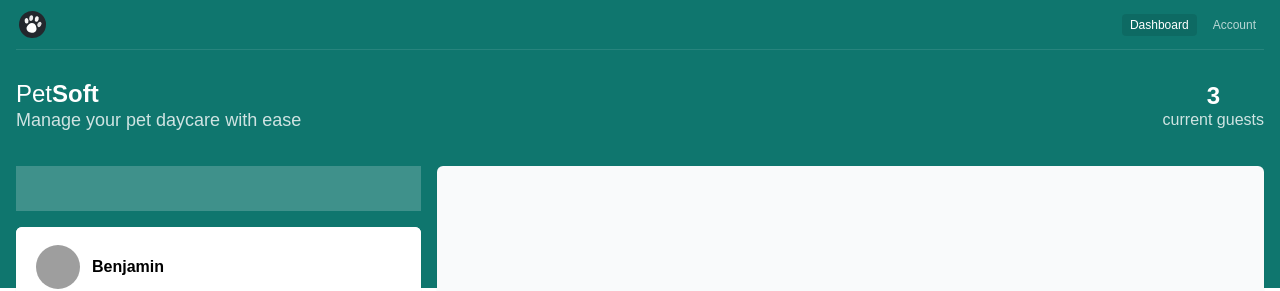
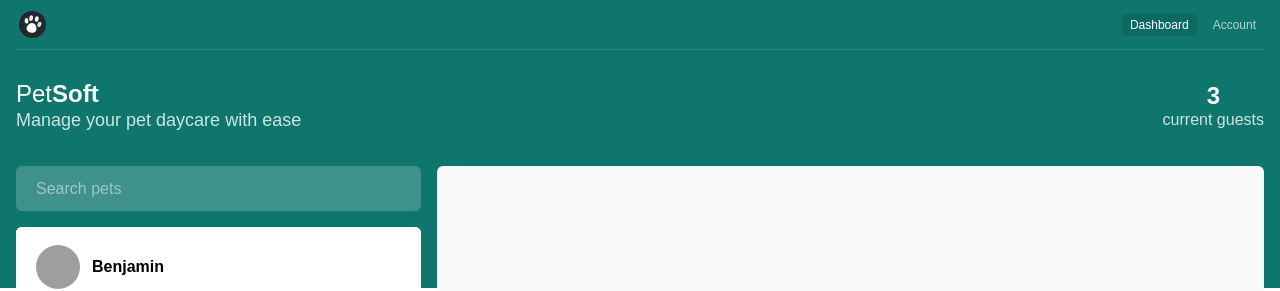
Before and after one commit to itays/petsoft, a Next.js app: page /app/dashboard in a window 1280 px wide. Shown: the top 291 px of the page. Built offline with nearby package versions, Linux system fonts and the light colour scheme; grey boxes are pictures that could not be loaded.

Commit message:
Search pets feture

```diff
--- a/app/(app)/app/layout.tsx
+++ b/app/(app)/app/layout.tsx
@@ -4,6 +4,7 @@ import BackgroundPattern from "@/app/components/BackgroundPattern";
 import React, { PropsWithChildren } from "react";
 import { PetsProvider } from "./stores/PetsProvider";
 import { getPets } from "@/lib/api";
+import { SearchProvider } from "./stores/SearchProvider";
 
 export default async function Layout({ children }: PropsWithChildren) {
   const pets = await getPets();
@@ -12,7 +13,9 @@ export default async function Layout({ children }: PropsWithChildren) {
       <BackgroundPattern />
       <div className="flex flex-col max-w-7xl mx-auto px-4 min-h-screen">
         <AppHeader />
-        <PetsProvider pets={pets}>{children}</PetsProvider>
+        <SearchProvider>
+          <PetsProvider pets={pets}>{children}</PetsProvider>
+        </SearchProvider>
         <AppFooter />
       </div>
     </>
--- /dev/null
+++ b/app/(app)/app/stores/SearchProvider.tsx
@@ -0,0 +1,33 @@
+"use client";
+import { useStore } from "zustand";
+import { createSearchStore, type SearchStore } from "./searchStore";
+import { createContext, PropsWithChildren, useContext, useRef } from "react";
+
+export type SearchStoreApi = ReturnType<typeof createSearchStore>;
+
+export const SearchStoreContext = createContext<SearchStoreApi | null>(null);
+
+export function SearchProvider({ children }: PropsWithChildren) {
+  const storeRef = useRef<SearchStoreApi>();
+  if (!storeRef.current) {
+    storeRef.current = createSearchStore();
+  }
+  return (
+    <SearchStoreContext.Provider value={storeRef.current}>
+      {children}
+    </SearchStoreContext.Provider>
+  );
+}
+
+export const useSearchStore = <T,>(selector: (store: SearchStore) => T): T => {
+  const searchStoreContext = useContext(SearchStoreContext);
+  if (!searchStoreContext) {
+    throw new Error("useSearchStore must be used within a SearchProvider");
+  }
+  return useStore(searchStoreContext, selector);
+};
+
+// selectors
+export const useSearchSelector = () => useSearchStore((state) => state.search);
+export const useSetSearchSelector = () =>
+  useSearchStore((state) => state.setSearch);
--- a/app/(app)/app/stores/petStore.ts
+++ b/app/(app)/app/stores/petStore.ts
@@ -24,8 +24,9 @@ export const createPetStore = (initState: PetState = defaultPetState) => {
     devtools(
       (set) => ({
         ...initState,
-        setPets: (pets: Pet[]) => set({ pets }),
-        setSelectedPet: (pet: Pet) => set({ selectedPet: pet }),
+        setPets: (pets: Pet[]) => set({ pets }, false, "setPets"),
+        setSelectedPet: (pet: Pet) =>
+          set({ selectedPet: pet }, false, "setSelectedPet"),
       }),
       { name: "petStore" }
     )
--- /dev/null
+++ b/app/(app)/app/stores/searchStore.ts
@@ -0,0 +1,30 @@
+import { createStore } from "zustand/vanilla";
+import { devtools } from "zustand/middleware";
+
+export type SearchState = {
+  search: string;
+};
+
+export type SearchActions = {
+  setSearch: (search: string) => void;
+};
+
+export type SearchStore = SearchState & SearchActions;
+
+export const defaultSearchState: SearchState = {
+  search: "",
+};
+
+export const createSearchStore = (
+  initState: SearchState = defaultSearchState
+) => {
+  return createStore<SearchStore>()(
+    devtools(
+      (set) => ({
+        ...initState,
+        setSearch: (search: string) => set({ search }, false, "setSearch"),
+      }),
+      { name: "searchStore" }
+    )
+  );
+};
--- a/app/components/PetList.tsx
+++ b/app/components/PetList.tsx
@@ -7,15 +7,21 @@ import {
   useSetSelectedPetSelector,
 } from "../(app)/app/stores/PetsProvider";
 import { cn } from "@/lib/utils";
+import { useSearchSelector } from "../(app)/app/stores/SearchProvider";
 
 export default function PetList() {
   const pets = usePetsSelector();
   const selectedPet = useSelectedPetSelector();
   const setSelectedPet = useSetSelectedPetSelector();
+  const search = useSearchSelector();
+
+  const filteredPets = pets.filter((pet) =>
+    pet.name.toLowerCase().includes(search.toLowerCase())
+  );
 
   return (
     <ul className="bg-white border-b border-black/10">
-      {pets.map((pet) => (
+      {filteredPets.map((pet) => (
         <li key={pet.id}>
           <button
             className={cn(
--- a/app/components/SearchForm.tsx
+++ b/app/components/SearchForm.tsx
@@ -1,7 +1,19 @@
+"use client";
+import { useSearchStore } from "@/app/(app)/app/stores/SearchProvider";
+
 export default function SearchForm() {
+  const { search, setSearch } = useSearchStore((state) => state);
   return (
     <form className="h-full w-full">
-      <input className="w-full h-full bg-white/20" />
+      <input
+        className="w-full h-full bg-white/20 rounded-md px-5 outline-none transition focuse:bg-white/50 hover:bg-white/30 placeholder:text-white/50"
+        placeholder="Search pets"
+        type="search"
+        value={search}
+        onChange={(e) => {
+          setSearch(e.target.value);
+        }}
+      />
     </form>
   );
 }
```
